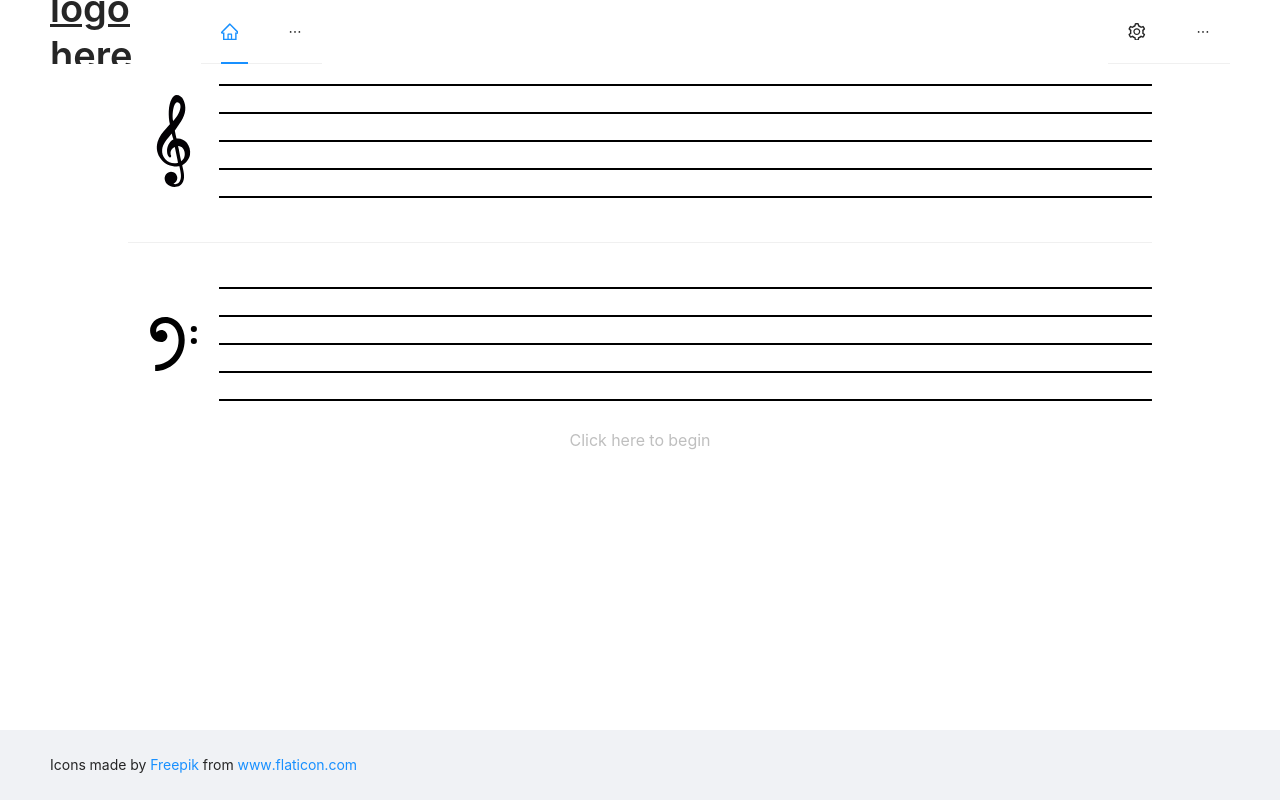
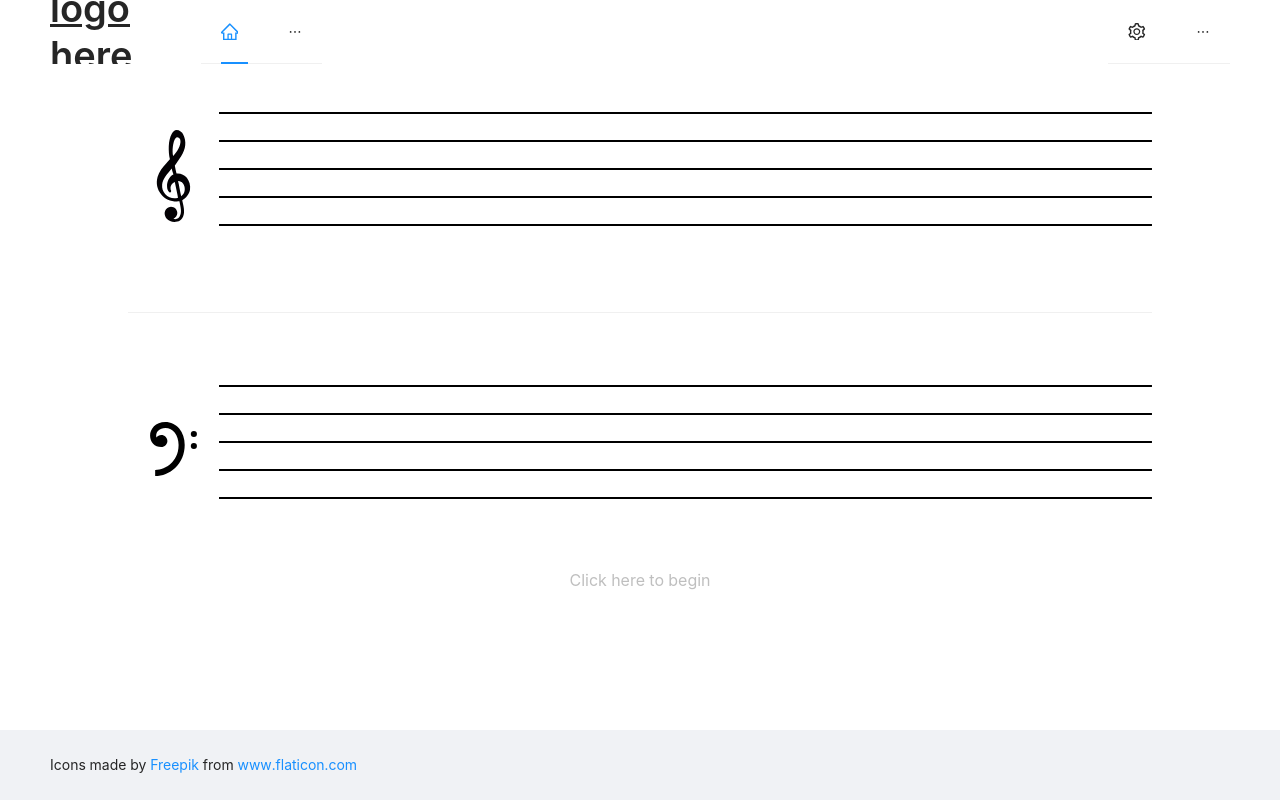
Before and after one commit to Arhuan/pianotes-client, a React (Create React App) app: page / in a window 1280 px wide. Built offline with nearby package versions, Linux system fonts and the light colour scheme; no server answers.

Commit message:
render lines for notes off the staff lines, also moved note rendering outside of css background

```diff
--- a/src/components/notes/NotesComponent.jsx
+++ b/src/components/notes/NotesComponent.jsx
@@ -47,6 +47,12 @@ class NotesComponent extends React.Component {
     const charCode = event.which || event.keyCode;
     const charStr = String.fromCharCode(charCode);
 
+    this.setState({ commandLineText: charStr });
+
+    if (currNote >= notes.length) {
+      return;
+    }
+
     if (charStr.toUpperCase() === notes[currNote].note.charAt(0)) {
       if (staffCursorIndex + 1 === MAX_NOTES) {
         this.startIndex += MAX_NOTES;
@@ -68,8 +74,6 @@ class NotesComponent extends React.Component {
         });
       }
     }
-
-    this.setState({ commandLineText: charStr });
   };
 
   render() {
--- a/src/components/staff/StaffComponent.css
+++ b/src/components/staff/StaffComponent.css
@@ -4,25 +4,56 @@
 
 .staff-row {
   min-height: 1em;
+  max-height: 1em;
+  height: 1em;
 }
 
 .staff-col {
   flex-grow: 1;
   text-align: center;
+  height: 100%;
 }
 
 .note {
-  background-image: url('../../images/musical-note.svg');
-  background-repeat: no-repeat;
-  background-position: center;
+  position: relative;
   height: 100%;
   width: 100%;
+}
+
+.note-svg {
+  position: absolute;
+  display: block;
+  height: 100%;
+  width: auto;
+
+  padding-left: 2%;
+  padding-right: 2%;
+
+  margin-left: auto;
+  margin-right: auto;
+
+  left: 0;
+  right: 0;
 }
 
 .strikethrough {
   background: repeating-linear-gradient(180deg, black 0%, black 100%);
   background-size: 100% 2px;
   background-position: center;
+  background-repeat: no-repeat;
+}
+
+.strikethrough-top {
+  background: repeating-linear-gradient(180deg, black 0%, black 100%);
+  background-size: 100% 2px;
+  background-position: top;
+  background-repeat: no-repeat;
+}
+
+.strikethrough-bottom {
+  background: repeating-linear-gradient(180deg, black 0%, black 100%);
+  background-size: 100% 2px;
+  background-position: bottom;
   background-repeat: no-repeat;
 }
 
--- a/src/components/staff/StaffComponent.jsx
+++ b/src/components/staff/StaffComponent.jsx
@@ -2,37 +2,55 @@ import React from 'react';
 import PropTypes from 'prop-types';
 import { Col, Row } from 'antd';
 
+import MusicalNote from '../../images/musical-note.svg';
+
 import './StaffComponent.css';
 
 const TREBLE_NOTES = [
+  'B-5',
+  'A-5',
   'G-5',
   'F-5',
   'E-5',
   'D-5',
   'C-5',
-  'B-5',
-  'A-5',
+  'B-4',
+  'A-4',
   'G-4',
   'F-4',
   'E-4',
   'D-4',
+  'C-4',
+  // notes below here will currently not be generated, used for spacing.
+  'B-3',
+  'A-3',
 ];
 
 const BASS_NOTES = [
+  'D-4',
+  'C-4',
+  // notes above here will currently not be generated, used for spacing.
   'B-3',
   'A-3',
+  'G-3',
+  'F-3',
+  'E-3',
+  'D-3',
+  'C-3',
+  'B-2',
+  'A-2',
   'G-2',
   'F-2',
   'E-2',
   'D-2',
   'C-2',
-  'B-2',
-  'A-2',
-  'G-1',
-  'F-1',
 ];
 
 class StaffComponent extends React.Component {
+  static useStaffLine(index) {
+    return index % 2 !== 0 && index > 2 && index < 12;
+  }
+
   getRows() {
     const rows = [];
     const { useBassNotes } = this.props;
@@ -42,16 +60,18 @@ class StaffComponent extends React.Component {
       rows.push(
         <Row
           key={notes[i]}
-          className={`staff-row ${i % 2 !== 0 ? 'strikethrough' : ''}`}
+          className={`staff-row ${
+            StaffComponent.useStaffLine(i) ? 'strikethrough' : ''
+          }`}
         >
-          {this.getCols(notes[i])}
+          {this.getCols(i, notes[i])}
         </Row>
       );
     }
     return rows;
   }
 
-  getCols(rowNote) {
+  getCols(rowIndex, rowNote) {
     const cols = [];
     const { currentIndex, maxNotes, notes, useBassNotes } = this.props;
     const staffType = useBassNotes ? 'bass' : 'treble';
@@ -65,12 +85,45 @@ class StaffComponent extends React.Component {
           className={`staff-col ${i === currentIndex ? 'cursor' : ''}`}
         >
           {notes[i].isBassNote === useBassNotes && formattedNote === rowNote ? (
-            <div className="note" />
+            <div className="note">
+              <img
+                className={`note-svg ${this.getNoteStrikethroughStyle(
+                  formattedNote
+                )}`}
+                src={MusicalNote}
+                alt="note"
+              />
+            </div>
           ) : null}
         </Col>
       );
     }
     return cols;
+  }
+
+  getNoteStrikethroughStyle(note) {
+    const { useBassNotes } = this.props;
+
+    if (useBassNotes) {
+      switch (note) {
+        case 'E-2':
+        case 'C-2':
+          return 'strikethrough';
+        case 'D-2':
+          return 'strikethrough top';
+        default:
+          return '';
+      }
+    } else {
+      switch (note) {
+        case 'A-5':
+          return 'strikethrough';
+        case 'B-5':
+          return 'strikethrough bottom';
+        default:
+          return '';
+      }
+    }
   }
 
   render() {
```
